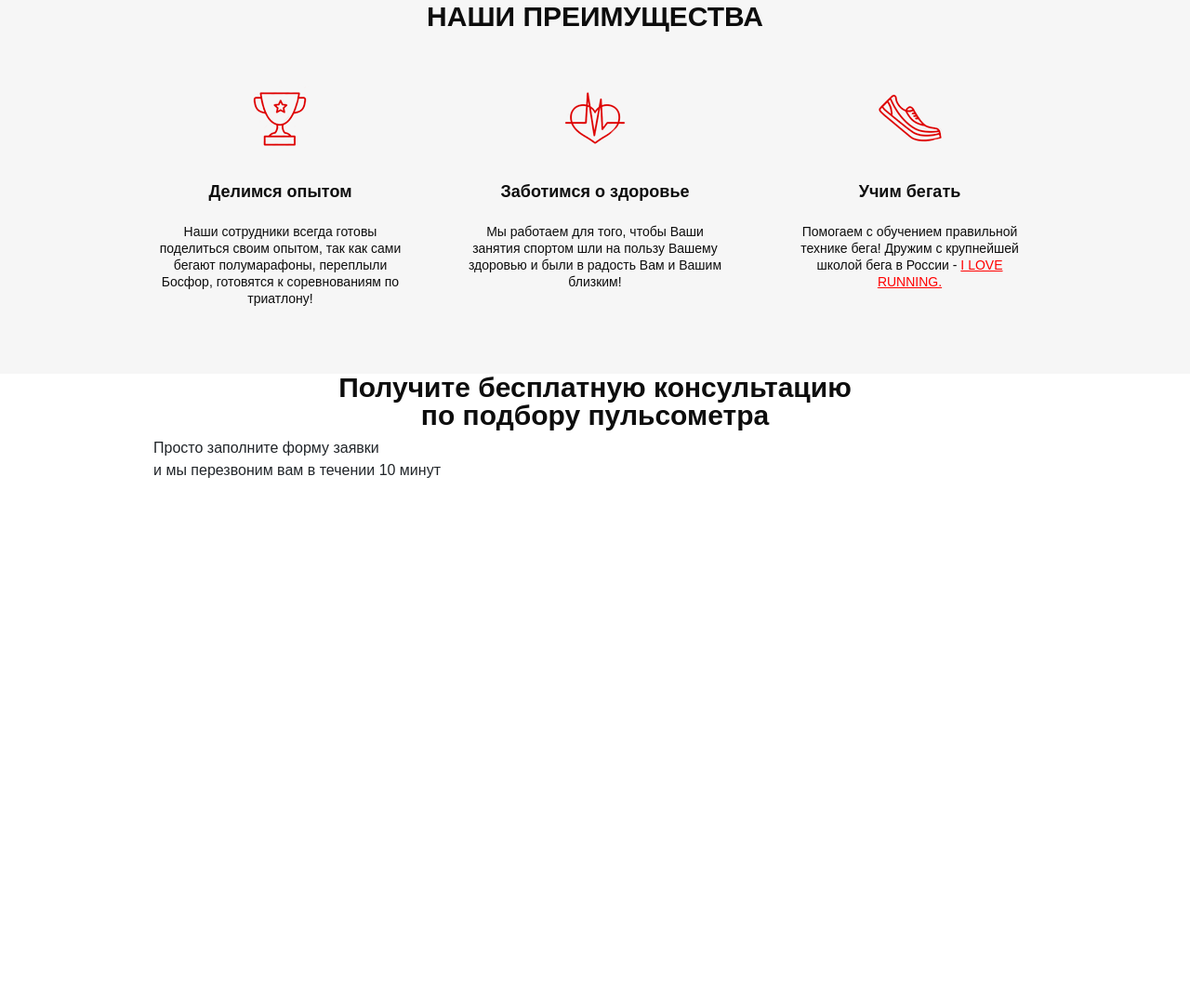
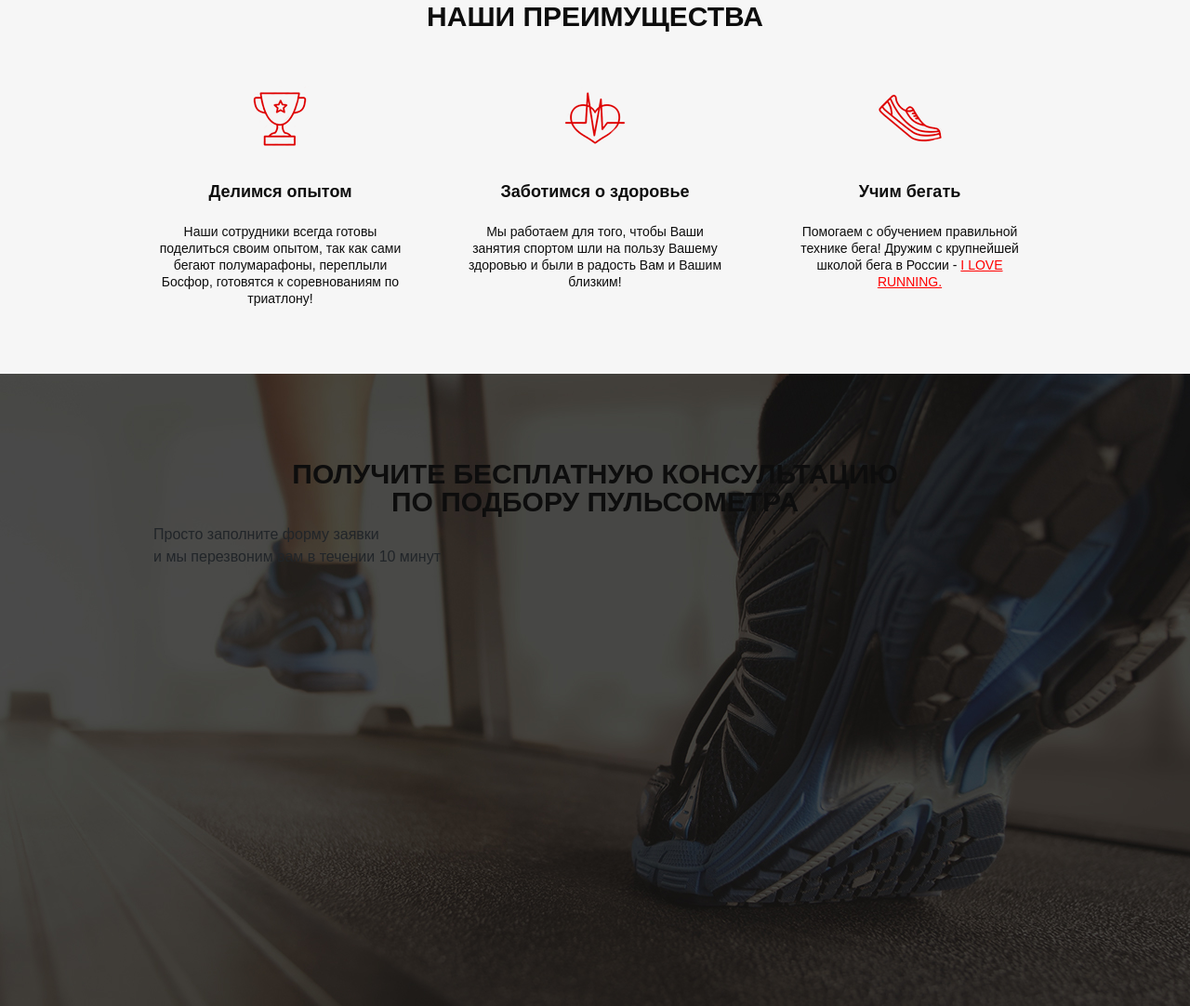
Before and after one commit to ImGulnaska/pulse, a website: page src/index.html in a window 1280 px wide. Shown: the part 748-1830 px from the top of the page at 93% size. Before the commit the page ends 1266 px from the top, so only its background shows below. Drawn offline with Linux system fonts and the light colour scheme.

Commit message:
add consultation

```diff
--- /dev/null
+++ b/src/sass/blocks/_consultation.scss
@@ -0,0 +1,5 @@
+.consultation {
+    min-height: 680px;
+    padding: 93px 0 108px 0;
+    background: url(../../img/consult_bg.png) center (center/cover) no-repeat;
+}
--- a/src/sass/blocks/_titles.scss
+++ b/src/sass/blocks/_titles.scss
@@ -4,4 +4,5 @@ h2.title {
     line-height: 100%;
     text-align: center;
     color: #0d0d0d;
+    text-transform: uppercase;
 }
--- a/src/sass/style.scss
+++ b/src/sass/style.scss
@@ -13,4 +13,5 @@
 @import 'blocks/header';
 @import 'blocks/buttons';
 @import 'blocks/advantages';
-@import 'blocks/titles'
+@import 'blocks/titles';
+@import 'blocks/consultation'
```
Also changed, not shown: src/css/style.min.css.
